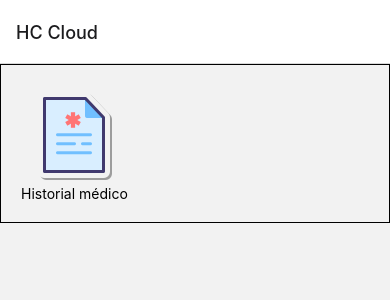
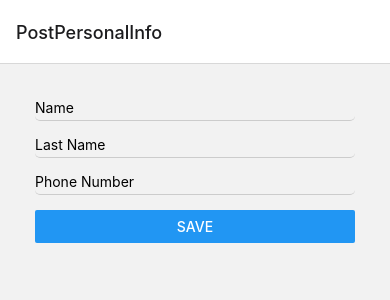
Before and after one commit to jorgepalaciosmata/hcpromedical, a React Native app in the folder Client/: screen /PostPersonalInfo in a window 390 px wide. Shown: the top 300 px of the page. Built offline with nearby package versions, Linux system fonts and the light colour scheme.

Commit message:
demo post view

```diff
--- a/Client/App.js
+++ b/Client/App.js
@@ -4,6 +4,10 @@
 import { createNativeStackNavigator } from '@react-navigation/native-stack';
 const axios = require('axios').default;
 import * as Application from 'expo-application';
+
+//Views Imports
+import GetPersonalInfoScreen from './screens/GetPersonalInfoScreen'
+import PostPersonalInfoScreen from './screens/PostPersonalInfoScreen'
 
 function HomeScreen({ navigation }) {
   return (
@@ -79,11 +83,14 @@
 function App() {
   return (
     <NavigationContainer>
-      <Stack.Navigator initialRouteName="HC Cloud">
+      {/* I saw that often we create a funtcion named MyStack and we return that in this part */}
+      <Stack.Navigator initialRouteName="PostPersonalInfo">
         <Stack.Screen name="HC Cloud" component={HomeScreen} />
         <Stack.Screen name="Historial" component={HistorialMedicoScreen} />
         <Stack.Screen name="Calendario" component={CalendarioScreen} />
         <Stack.Screen name="Laboratorio" component={LaboratorioScreen} />
+        <Stack.Screen name="GetPersonalInfo" component={GetPersonalInfoScreen} />
+        <Stack.Screen name="PostPersonalInfo" component={PostPersonalInfoScreen} />
       </Stack.Navigator>
     </NavigationContainer>
   );
--- /dev/null
+++ b/Client/screens/PostPersonalInfoScreen.js
@@ -0,0 +1,78 @@
+import React from 'react';
+import { useState } from 'react';
+import { View, Button , TextInput, ScrollView, StyleSheet, Text } from 'react-native';
+const axios = require('axios').default;
+
+const PostPersonalInfoScreen = () => {
+
+
+    const [name, setName] = useState("");
+    const [lastName, setLastName] = useState("");
+    const [phone, setPhone] = useState("");
+
+    // Handlers onChangeText
+    const hName = (value) => setName(value);
+    const hLastName = (value) => setLastName(value);
+    const hPhone = (value) => setPhone(value);
+
+    async function submmitHandler( ) {
+        const userData = {
+            name: name,
+            lastName: lastName,
+            phone: phone
+        }
+
+        await axios.post( 'https://p8ada5o8e0.execute-api.us-east-1.amazonaws.com/Prod/personalinfo', userData)
+          .then(function (response) {
+            // handle success
+            console.log(response);
+          }).catch(function (error) {
+            // handle error
+            console.log(error);
+          }).then(function () {
+            // always executed
+            console.log(userData)
+          });
+    }
+
+    return (
+        <ScrollView style={styles.container}>
+            <View style={styles.inputStyle}>
+                <TextInput
+                placeholder='Name'
+                onChangeText={(value) => hName(value)}/>
+            </View>
+            <View style={styles.inputStyle}>
+                <TextInput
+                placeholder='Last Name'
+                onChangeText={(value) => hLastName(value)}/>
+            </View>
+            <View style={styles.inputStyle}>
+                <TextInput
+                placeholder='Phone Number'
+                onChangeText={(value) => hPhone(value)}/>
+            </View>
+            <View style={styles.inputStyle}>
+                <Button
+                title='Save'
+                onPress={submmitHandler} />
+            </View>
+        </ScrollView>
+    )
+};
+
+const styles = StyleSheet.create({
+    container: {
+        padding: 35
+    },
+    inputStyle: {
+        flex: 1,
+        padding: 0,
+        marginBottom: 15,
+        borderRadius: 5,
+        borderBottomWidth: 1,
+        borderBottomColor: '#cccccc',
+    }
+})
+
+export default PostPersonalInfoScreen;
```
